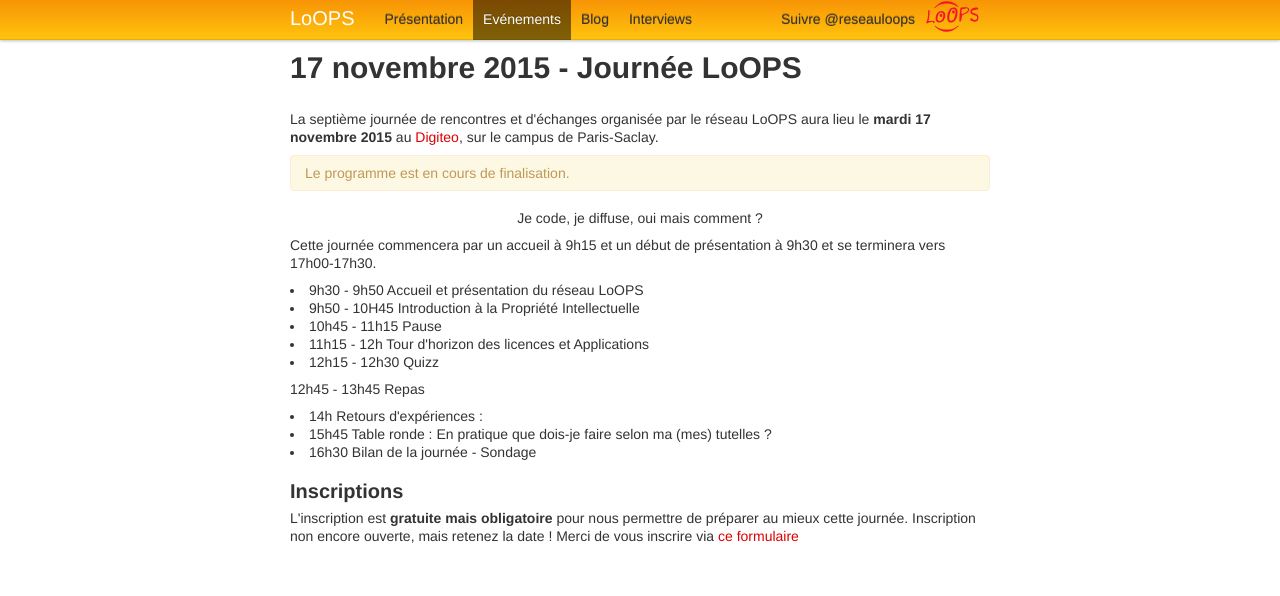
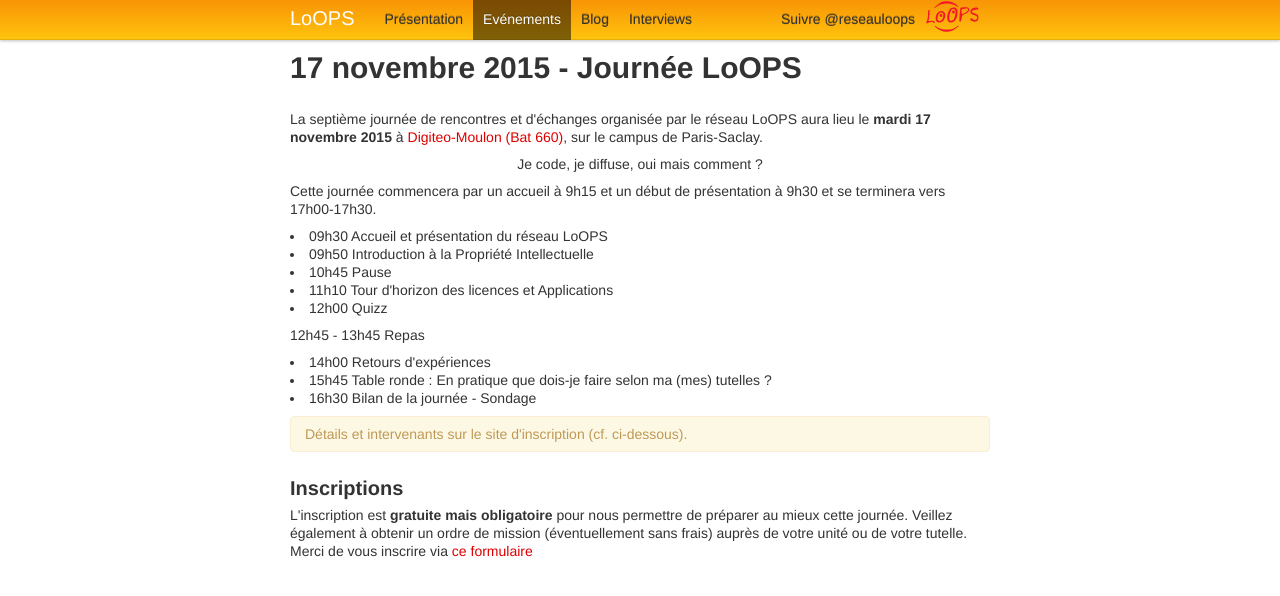
Before and after one commit to reseau-loops/reseau-loops.github.com, a Jekyll site: the page built from journee_2015_11.html, in a window 1280 px wide. Shown: the top 596 px of the page. Built offline with Jekyll 4.4.1, drawn with Linux system fonts in a browser that asks for light colours; Markdown is read by kramdown in place of the engine named in the settings; comment, search, counter and statistics services are not loaded.

Commit message:
Update JC

```diff
--- a/journee_2015_11.html
+++ b/journee_2015_11.html
@@ -7,13 +7,12 @@ navbar-events: active
 <p>
 La septième journée de rencontres et d'échanges organisée
 par le réseau LoOPS aura lieu le <strong>mardi 17 novembre 2015</strong>
-au  <a href="http://www.lal.in2p3.fr/spip.php?rubrique257">Digiteo</a>,
+à  <a href="http://www.lal.in2p3.fr/spip.php?rubrique257">Digiteo-Moulon (Bat 660)</a>,
 sur le campus de Paris-Saclay.
 </p>
 
-<p class="alert alert-warning">
-Le programme est en cours de finalisation.
-</p>
+
+
 
 <center>
 <p> Je code, je diffuse, oui mais comment ? </p>
@@ -25,25 +24,29 @@ Cette journée commencera par un accueil à 9h15 et un début de présentation
 </p>
 
 <p>
-<li>9h30 - 9h50     Accueil et présentation du réseau LoOPS </li>
-<li>9h50 - 10H45   Introduction à la Propriété Intellectuelle </li>
-<li>10h45 - 11h15   Pause</li>
-<li>11h15 - 12h Tour d'horizon des licences et Applications</li>
-<li>12h15 - 12h30  Quizz</li>
+<li>09h30 Accueil et présentation du réseau LoOPS </li>
+<li>09h50 Introduction à la Propriété Intellectuelle </li>
+<li>10h45 Pause</li>
+<li>11h10 Tour d'horizon des licences et Applications</li>
+<li>12h00 Quizz</li>
 </p>
 <p>
 12h45 - 13h45 Repas
 </p>
-<li>14h Retours d'expériences : </li>
+<li>14h00 Retours d'expériences</li>
 <li>15h45 Table ronde : En pratique que dois-je faire selon ma (mes) tutelles ?</li>
 <li>16h30 Bilan de la journée - Sondage</li>
+</p>
+
+<p class="alert alert-warning">
+Détails et intervenants sur le site d'inscription (cf. ci-dessous).
 </p>
 
 <h2>Inscriptions</h2>
 <p>
 L'inscription est <b>gratuite mais obligatoire</b> pour nous permettre
-de préparer au mieux cette journée.
-Inscription non encore ouverte, mais retenez la date !
+de préparer au mieux cette journée. Veillez également à obtenir un ordre de mission (éventuellement sans frais) auprès de votre unité ou de votre tutelle.
+
 Merci de vous inscrire via
 <a href="https://indico.lal.in2p3.fr/event/2967/registration/register#/register">ce formulaire</a>
 </p>
```
Also changed, not shown: B77EBD7C591E0225.png (added), B77EBD7C591E0227.png (added), B77EBD7C591E022B.png (added), poster_journee_2015_11.svg (added), 1 other file.
